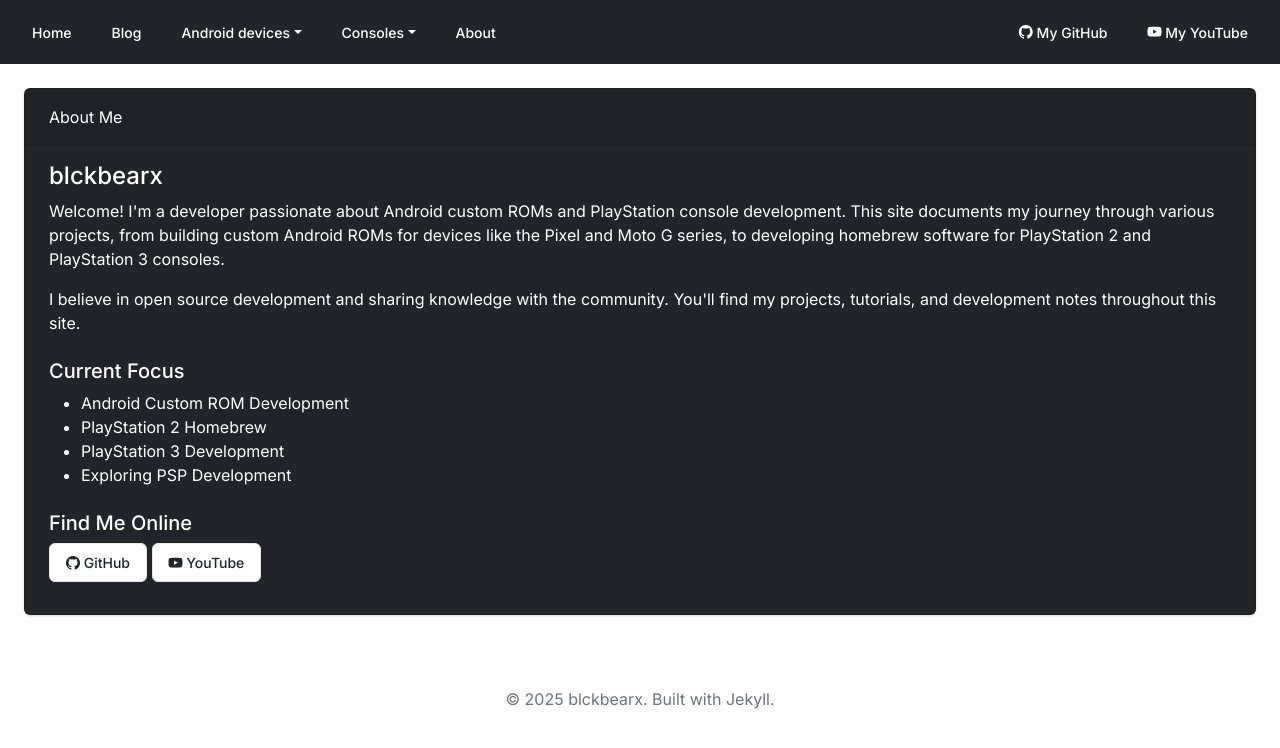
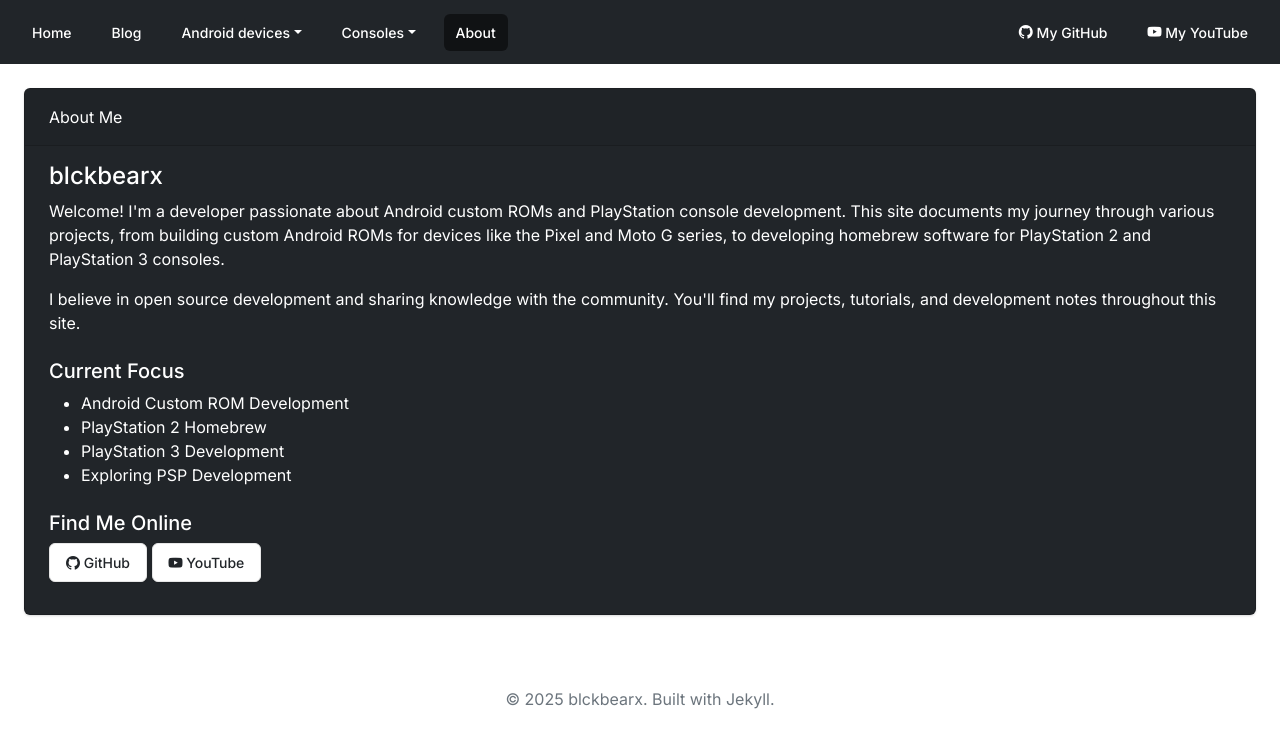
Before and after one commit to blckbearx/blckbearx.github.io, a Jekyll site: the page built from about.html, in a window 1280 px wide. Shown: the top 748 px of the page. Built offline with Jekyll 4.4.1, drawn with Linux system fonts in a browser that asks for light colours; nearby versions of some CDN libraries.

Commit message:
Update navigation.html

```diff
--- a/_includes/navigation.html
+++ b/_includes/navigation.html
@@ -32,7 +32,7 @@
                 </li>
 
                 <li class="nav-item">
-                    <a class="nav-link {% if page.url == '/about/' %}active{% endif %}" href="{{ '/about/' | relative_url }}">About</a>
+                    <a class="nav-link {% if page.url == '/about.html' %}active{% endif %}" href="{{ '/about/' | relative_url }}">About</a>
                 </li>
             </ul>
 
```
